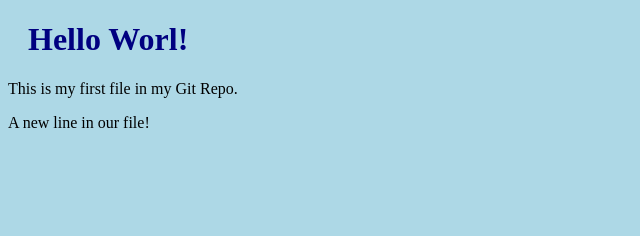
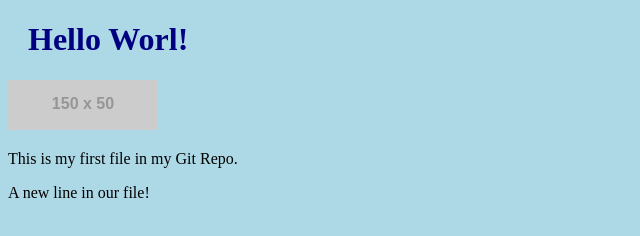
Before and after one commit to teznote/git_test, a plain HTML site: page index.html in a window 1280 px wide. Shown: the whole page, without its empty margins (0-640 px from the left). Drawn offline with Linux system fonts and the light colour scheme; placeholder pictures from the web are drawn by us.

Commit message:
Added image to index.html

```diff
--- a/index.html
+++ b/index.html
@@ -7,6 +7,7 @@
 <body>
 
 <h1>Hello Worl!</h1>
+<div><img src="https://via.placeholder.com/150x50" alt="hello world from space"/></div>
 <p>This is my first file in my Git Repo.</p>
 <p>A new line in our file!</p>
 
```
